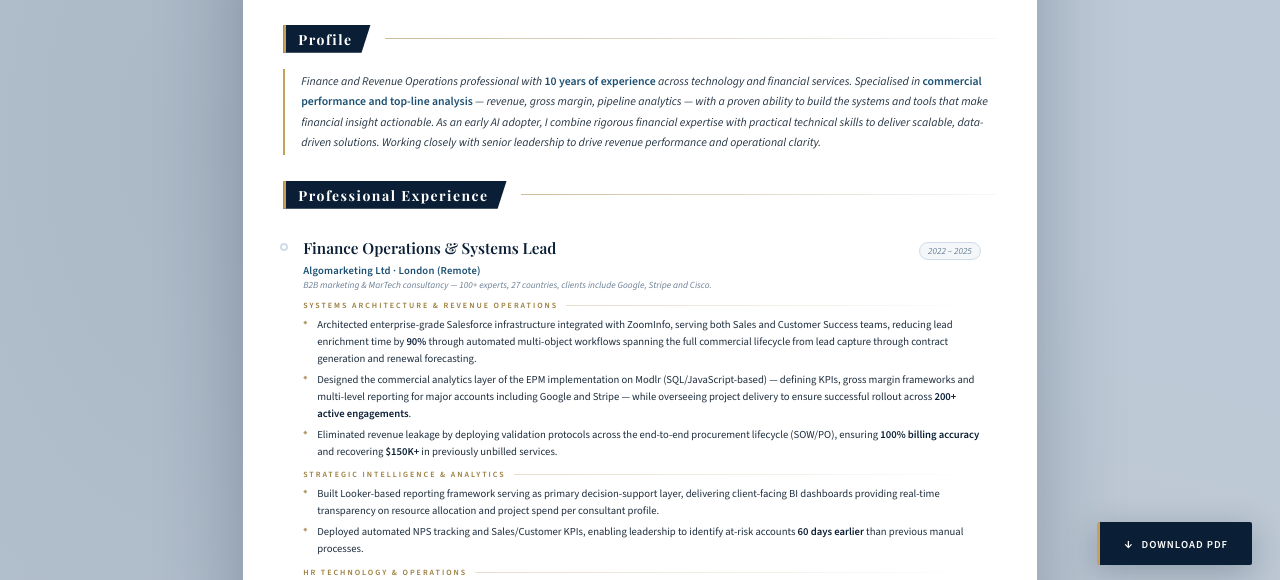
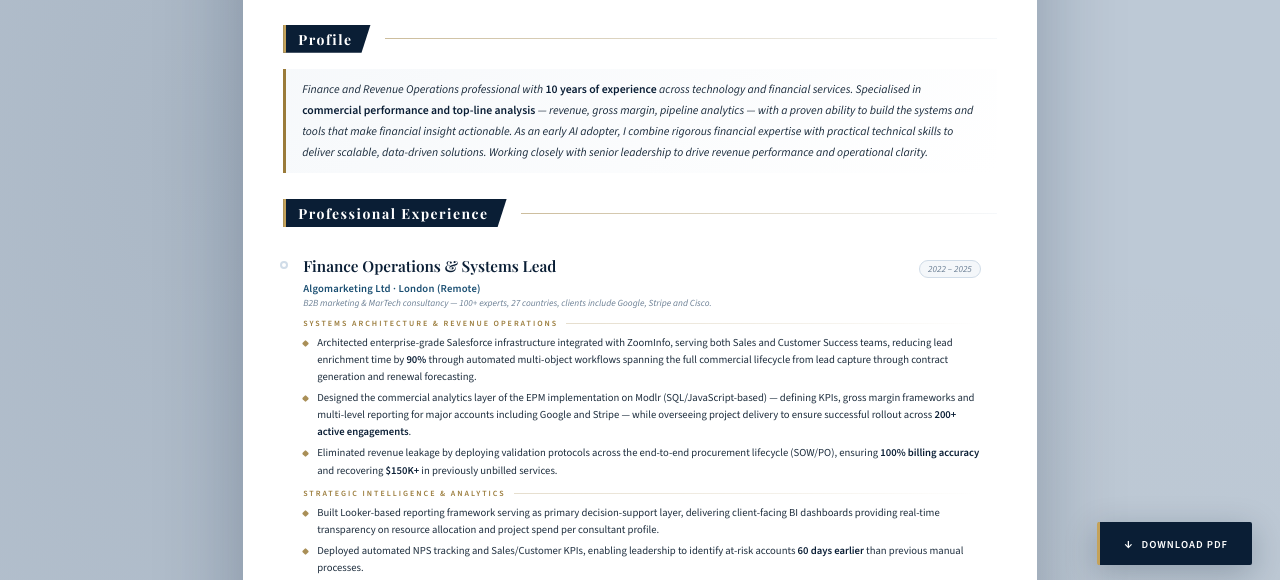
Before and after one commit to FelixMuzellec/resume, a plain HTML site: page index.html in a window 1280 px wide. Shown: the part 207-787 px from the top of the page. Drawn offline with nearby package versions, Linux system fonts and the light colour scheme; a web font is replaced by a local one.

Commit message:
Update index.html

```diff
--- a/index.html
+++ b/index.html
@@ -202,14 +202,17 @@ body {
 
 /* PROFILE */
 .profile-text {
-  font-size: 8.8pt; line-height: 1.75;
-  color: #243444; font-weight: 300;
-  border-left: 2px solid var(--gold-lt);
-  padding: 2px 0 2px 16px;
+  font-size: 8.8pt; line-height: 1.8;
+  color: #1A2B3C; font-weight: 300;
+  border-left: 3px solid var(--gold);
+  padding: 10px 16px;
   margin-bottom: 26px;
   font-style: italic;
+  background: linear-gradient(135deg, rgba(244,247,250,0.8) 0%, rgba(255,255,255,0) 100%);
+  -webkit-print-color-adjust: exact;
+  print-color-adjust: exact;
 }
-.profile-text em { font-style: normal; font-weight: 600; color: var(--navy-lt); }
+.profile-text em { font-style: normal; font-weight: 600; color: var(--navy); }
 
 /* SECTION TITLES */
 .sec {
@@ -296,9 +299,15 @@ li {
   margin-bottom: 4px; font-weight: 300;
 }
 li::before {
-  content: '◆';
-  position: absolute; left: 0; top: 3px;
-  color: var(--gold); font-size: 4pt; opacity: 0.75;
+  content: '';
+  position: absolute; left: 0; top: 7px;
+  width: 5px; height: 5px;
+  border-radius: 1px;
+  background: var(--gold);
+  opacity: 0.85;
+  transform: rotate(45deg);
+  -webkit-print-color-adjust: exact;
+  print-color-adjust: exact;
 }
 li strong { color: var(--navy); font-weight: 600; }
 
@@ -308,11 +317,11 @@ li strong { color: var(--navy); font-weight: 600; }
 .skills-grid {
   display: grid;
   grid-template-columns: repeat(4, 1fr);
-  gap: 16px 24px;
+  gap: 20px 28px;
   background: var(--light);
   border: 1px solid var(--rule);
   border-left: 3px solid var(--gold);
-  padding: 18px 22px;
+  padding: 22px 26px;
   margin-bottom: 4px;
   -webkit-print-color-adjust: exact;
   print-color-adjust: exact;
@@ -328,7 +337,7 @@ li strong { color: var(--navy); font-weight: 600; }
   border-bottom: 1px solid var(--rule); display: block;
 }
 
-.pills { display: flex; flex-wrap: wrap; gap: 3px; }
+.pills { display: flex; flex-wrap: wrap; gap: 4px; }
 .skill-pill {
   font-size: 6.5pt; color: var(--navy-lt);
   background: var(--white); border: 1px solid var(--rule);
```
